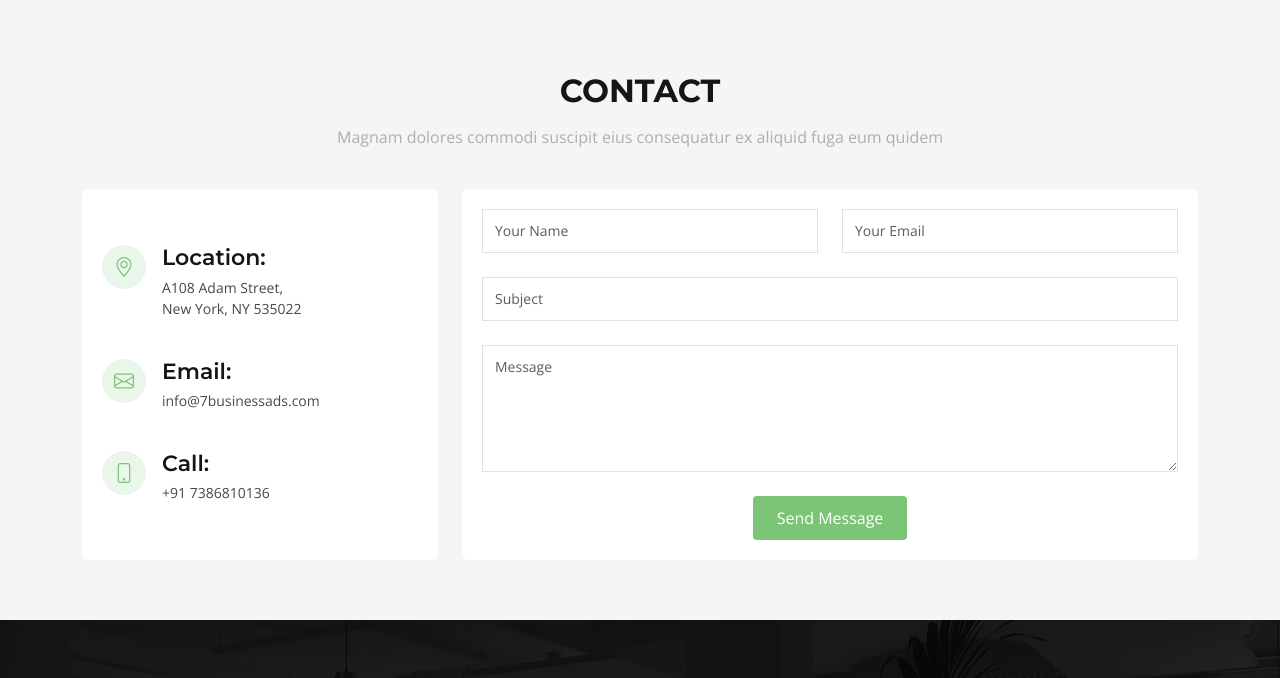
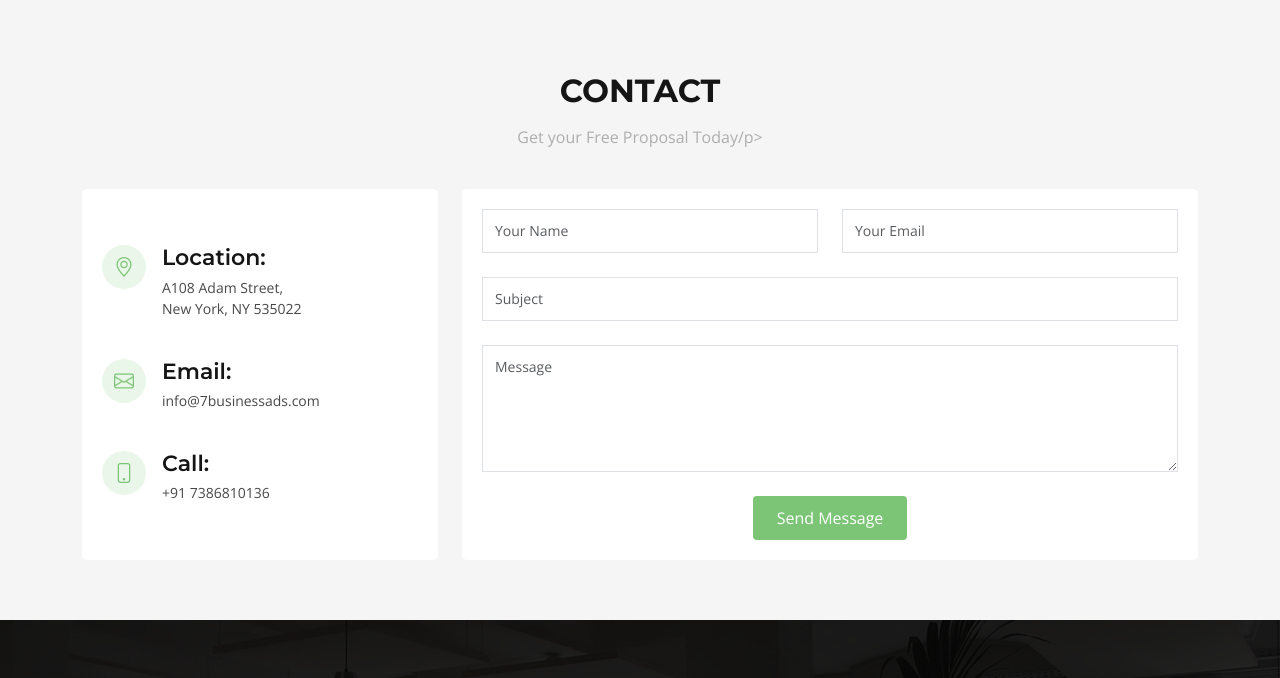
Before and after one commit to zebaunnisa03/7BusinessAds, a plain HTML site: page index.html in a window 1280 px wide. Shown: the part 6540-7218 px from the top of the page. Drawn offline with nearby package versions, Linux system fonts and the light colour scheme.

Commit message:
Update index.html
done

```diff
--- a/index.html
+++ b/index.html
@@ -637,7 +637,7 @@ and integration capabilities with other tools you may be using.</p>
 
         <div class="section-title">
           <h2>Contact</h2>
-          <p>Magnam dolores commodi suscipit eius consequatur ex aliquid fuga eum quidem</p>
+          <p>Get your Free Proposal Today/p>
         </div>
 
         <div class="row">
```
